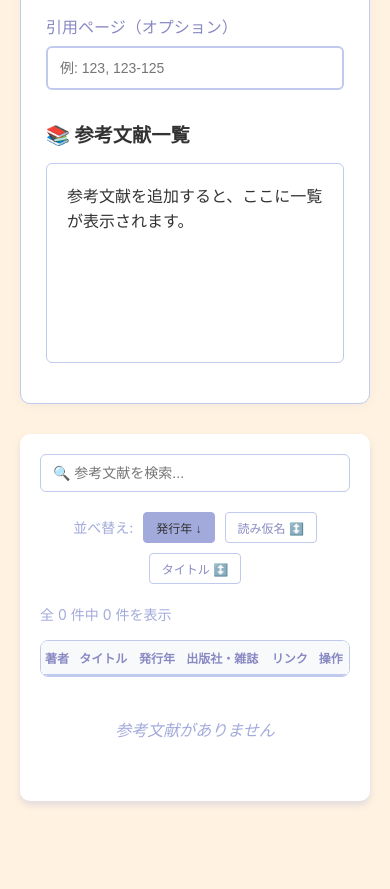
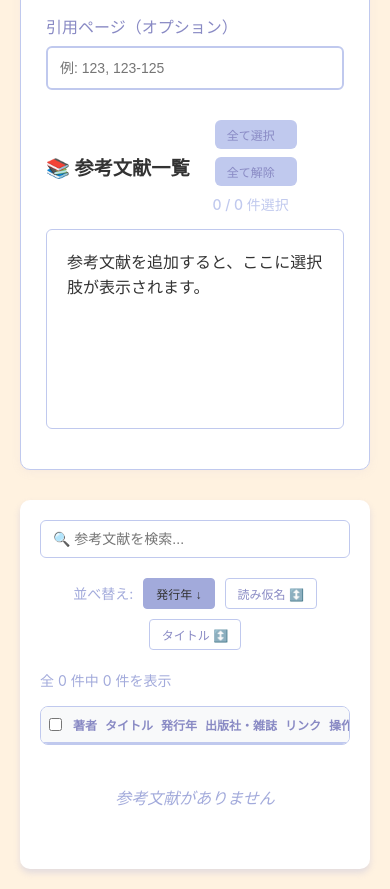
Before and after one commit to yuto-0315/reference-app, a React app: page / in a window 390 px wide. Shown: the part 2740-3629 px from the top of the page. Before the commit the page ends 3561 px from the top, so only its background shows below. Built offline with nearby package versions, Linux system fonts and the light colour scheme.

Commit message:
Deploy: Update reference app

```diff
--- a/src/App.js
+++ b/src/App.js
@@ -18,6 +18,7 @@ function App() {
   const [alert, setAlert] = useState(null);
   const [toastMessage, setToastMessage] = useState('');
   const [showFormatGuide, setShowFormatGuide] = useState(false);
+  const [checkedReferences, setCheckedReferences] = useState(new Set());
 
   // ローカルストレージから自動読み込み（重複除去付き）
   useEffect(() => {
@@ -70,6 +71,11 @@ function App() {
   const deleteReference = (id) => {
     if (window.confirm('この参考文献を削除しますか？')) {
       setReferences(prev => prev.filter(ref => ref.id !== id));
+      setCheckedReferences(prev => {
+        const newSet = new Set(prev);
+        newSet.delete(id);
+        return newSet;
+      });
       if (selectedReference && selectedReference.id === id) {
         setSelectedReference(null);
       }
@@ -182,6 +188,31 @@ function App() {
     }
   };
 
+  // チェック状態の管理
+  const toggleReferenceCheck = (referenceId) => {
+    setCheckedReferences(prev => {
+      const newSet = new Set(prev);
+      if (newSet.has(referenceId)) {
+        newSet.delete(referenceId);
+      } else {
+        newSet.add(referenceId);
+      }
+      return newSet;
+    });
+  };
+
+  const toggleAllReferences = (checked) => {
+    if (checked) {
+      setCheckedReferences(new Set(references.map(ref => ref.id)));
+    } else {
+      setCheckedReferences(new Set());
+    }
+  };
+
+  const getCheckedReferences = () => {
+    return references.filter(ref => checkedReferences.has(ref.id));
+  };
+
   return (
     <div className="app">
       <header className="header">
@@ -234,7 +265,10 @@ function App() {
         <div className="preview-section">
           <PreviewSection
             references={references}
+            checkedReferences={checkedReferences}
             onCopy={copyToClipboard}
+            onToggleCheck={toggleReferenceCheck}
+            onToggleAll={toggleAllReferences}
           />
         </div>
       </div>
@@ -244,6 +278,8 @@ function App() {
         onEdit={setSelectedReference}
         onDelete={deleteReference}
         onCopy={copyToClipboard}
+        onToggleCheck={toggleReferenceCheck}
+        checkedReferences={checkedReferences}
       />
 
       <FormatGuideModal
--- a/src/components/PreviewSection.js
+++ b/src/components/PreviewSection.js
@@ -1,17 +1,26 @@
 import React, { useState } from 'react';
-import { formatReference, formatCitation } from '../utils/formatters';
+import { formatReference, formatCitation, migrateReferenceData } from '../utils/formatters';
 
-const PreviewSection = ({ references, onCopy }) => {
+const PreviewSection = ({ references, checkedReferences, onCopy, onToggleCheck, onToggleAll }) => {
   const [citationPage, setCitationPage] = useState('');
   const [selectedRef, setSelectedRef] = useState('');
 
-  // 著者名でソート（日本語文献は五十音順、英語文献はアルファベット順）
-  const sortedReferences = [...references].sort((a, b) => {
+  // チェックされた参考文献のみを取得し、著者名でソート
+  const getCheckedReferences = () => {
+    return references
+      .filter(ref => checkedReferences.has(ref.id))
+      .map(ref => migrateReferenceData(ref));
+  };
+
+  const sortedReferences = [...getCheckedReferences()].sort((a, b) => {
     const getAuthorName = (ref) => {
       if (ref.type === 'translation') {
         return ref.originalAuthorLastName || '';
       }
-      return ref.authorLastName || ref.composer || ref.organization || '';
+      if (ref.authors && ref.authors.length > 0) {
+        return ref.authors[0].lastName || '';
+      }
+      return ref.composer || ref.organization || '';
     };
 
     const authorA = getAuthorName(a);
@@ -29,7 +38,8 @@ const PreviewSection = ({ references, onCopy }) => {
   const generateCitation = () => {
     const ref = references.find(r => r.id === selectedRef);
     if (!ref) return '';
-    return formatCitation(ref, citationPage);
+    const migratedRef = migrateReferenceData(ref);
+    return formatCitation(migratedRef, citationPage);
   };
 
   return (
@@ -49,15 +59,18 @@ const PreviewSection = ({ references, onCopy }) => {
             onChange={(e) => setSelectedRef(e.target.value)}
           >
             <option value="">選択してください</option>
-            {references.map(ref => (
+            {references.map(ref => {
+              const migratedRef = migrateReferenceData(ref);
+              const authorName = migratedRef.authors && migratedRef.authors.length > 0
+                ? `${migratedRef.authors[0].lastName}${migratedRef.authors[0].firstName}`
+                : migratedRef.composer || migratedRef.organization || 'タイトルなし';
+
+              return (
                 <option key={ref.id} value={ref.id}>
-                {(ref.authorLastName && ref.authorFirstName) ?
-                  `${ref.authorLastName}${ref.authorFirstName}` :
-                  (ref.originalAuthorLastName && ref.originalAuthorFirstName) ?
-                    `${ref.originalAuthorLastName}${ref.originalAuthorFirstName}` :
-                    ref.composer || ref.organization || 'タイトルなし'} - {ref.title}
+                  {authorName} - {ref.title}
                 </option>
-            ))}
+              );
+            })}
           </select>
         </div>
 
@@ -89,15 +102,67 @@ const PreviewSection = ({ references, onCopy }) => {
 
       {/* 参考文献一覧 */}
       <div>
-        <h3 style={{ fontSize: '1.2rem', marginBottom: '15px', color: '#333' }}>
+        <div style={{ display: 'flex', alignItems: 'center', gap: '15px', marginBottom: '15px' }}>
+          <h3 style={{ fontSize: '1.2rem', margin: 0, color: '#333' }}>
             📚 参考文献一覧
           </h3>
+          <div className="reference-list-controls">
+            <button
+              className="btn btn-small btn-secondary"
+              onClick={() => onToggleAll(true)}
+              disabled={references.length === 0}
+            >
+              全て選択
+            </button>
+            <button
+              className="btn btn-small btn-secondary"
+              onClick={() => onToggleAll(false)}
+              disabled={checkedReferences.size === 0}
+            >
+              全て解除
+            </button>
+            <span className="reference-count">
+              {checkedReferences.size} / {references.length} 件選択
+            </span>
+          </div>
+        </div>
 
         {references.length === 0 ? (
           <div className="preview-area">
-            参考文献を追加すると、ここに一覧が表示されます。
+            参考文献を追加すると、ここに選択肢が表示されます。
           </div>
         ) : (
+          <>
+            {/* 参考文献リスト（チェックボックス付き） */}
+            <div className="reference-checklist">
+              {references.map(ref => {
+                const migratedRef = migrateReferenceData(ref);
+                const authorName = migratedRef.authors && migratedRef.authors.length > 0
+                  ? `${migratedRef.authors[0].lastName}${migratedRef.authors[0].firstName}`
+                  : migratedRef.composer || migratedRef.organization || 'タイトルなし';
+
+                return (
+                  <div key={ref.id} className="reference-check-item">
+                    <label className="reference-checkbox-label">
+                      <input
+                        type="checkbox"
+                        checked={checkedReferences.has(ref.id)}
+                        onChange={() => onToggleCheck(ref.id)}
+                        className="reference-checkbox"
+                      />
+                      <div className="reference-info">
+                        <div className="reference-author">{authorName}</div>
+                        <div className="reference-title">{ref.title}</div>
+                        <div className="reference-year">{ref.year}年</div>
+                      </div>
+                    </label>
+                  </div>
+                );
+              })}
+            </div>
+
+            {/* プレビュー */}
+            {checkedReferences.size > 0 ? (
               <>
                 <div className="preview-area">
                   {generateReferenceList()}
@@ -106,8 +171,14 @@ const PreviewSection = ({ references, onCopy }) => {
                   className="btn btn-success"
                   onClick={() => onCopy(generateReferenceList(), '参考文献一覧をコピーしました')}
                 >
-              📋 参考文献一覧をコピー
+                  📋 選択した参考文献一覧をコピー ({checkedReferences.size}件)
                 </button>
+              </>
+            ) : (
+              <div className="preview-area">
+                参考文献にチェックを入れると、ここに一覧が表示されます。
+              </div>
+            )}
           </>
         )}
       </div>
--- a/src/components/ReferenceTable.js
+++ b/src/components/ReferenceTable.js
@@ -1,7 +1,7 @@
 import React, { useState, useMemo } from 'react';
 import { formatCitation, formatReference, migrateReferenceData } from '../utils/formatters';
 
-const ReferenceTable = ({ references, onEdit, onDelete, onCopy }) => {
+const ReferenceTable = ({ references, onEdit, onDelete, onCopy, onToggleCheck, checkedReferences }) => {
   const [searchTerm, setSearchTerm] = useState('');
   const [sortBy, setSortBy] = useState('year'); // 'year', 'reading', 'title'
   const [sortOrder, setSortOrder] = useState('desc'); // 'asc', 'desc'
@@ -134,6 +134,28 @@ const ReferenceTable = ({ references, onEdit, onDelete, onCopy }) => {
         <table className="reference-table">
           <thead>
             <tr>
+              <th style={{ width: '40px', textAlign: 'center' }}>
+                <input
+                  type="checkbox"
+                  checked={checkedReferences.size > 0 && checkedReferences.size === references.length}
+                  onChange={(e) => {
+                    if (e.target.checked) {
+                      references.forEach(ref => {
+                        if (!checkedReferences.has(ref.id)) {
+                          onToggleCheck(ref.id);
+                        }
+                      });
+                    } else {
+                      references.forEach(ref => {
+                        if (checkedReferences.has(ref.id)) {
+                          onToggleCheck(ref.id);
+                        }
+                      });
+                    }
+                  }}
+                  title="全て選択/解除"
+                />
+              </th>
               <th>著者</th>
               <th>タイトル</th>
               <th>発行年</th>
@@ -147,6 +169,13 @@ const ReferenceTable = ({ references, onEdit, onDelete, onCopy }) => {
               const migratedRef = migrateReferenceData(ref);
               return (
                 <tr key={ref.id}>
+                  <td style={{ textAlign: 'center' }}>
+                    <input
+                      type="checkbox"
+                      checked={checkedReferences.has(ref.id)}
+                      onChange={() => onToggleCheck(ref.id)}
+                    />
+                  </td>
                   <td className="author-cell">
                     <div className="author-name">
                       {migratedRef.authors?.map((author, index) => (
--- a/src/styles.css
+++ b/src/styles.css
@@ -1087,21 +1087,104 @@ body {
   color: var(--color-text-onSurface);
 }
 
+/* 参考文献一覧のチェックボックス機能 */
+.reference-list-controls {
+  display: flex;
+  align-items: center;
+  gap: 10px;
+  flex-wrap: wrap;
+}
+
+.reference-count {
+  font-size: 14px;
+  color: var(--color-text-muted);
+  font-weight: 500;
+}
+
+.reference-checklist {
+  max-height: 400px;
+  overflow-y: auto;
+  border: 1px solid var(--color-border-primary);
+  border-radius: 6px;
+  padding: 10px;
+  margin-bottom: 15px;
+  background-color: var(--color-surface);
+}
+
+.reference-check-item {
+  margin-bottom: 8px;
+  padding: 0;
+}
+
+.reference-check-item:last-child {
+  margin-bottom: 0;
+}
+
+.reference-checkbox-label {
+  display: flex;
+  align-items: flex-start;
+  gap: 12px;
+  padding: 10px;
+  border-radius: 4px;
+  cursor: pointer;
+  transition: background-color 0.2s ease;
+}
+
+.reference-checkbox-label:hover {
+  background-color: var(--color-surfaceHover);
+}
+
+.reference-checkbox {
+  margin: 0;
+  transform: scale(1.2);
+  accent-color: var(--color-primary);
+  cursor: pointer;
+  flex-shrink: 0;
+  margin-top: 2px;
+}
+
+.reference-info {
+  flex-grow: 1;
+  min-width: 0;
+}
+
+.reference-author {
+  font-weight: 600;
+  color: var(--color-text-onSurface);
+  font-size: 14px;
+  margin-bottom: 2px;
+}
+
+.reference-title {
+  color: var(--color-text-secondary);
+  font-size: 13px;
+  line-height: 1.4;
+  margin-bottom: 2px;
+  word-break: break-word;
+}
+
+.reference-year {
+  color: var(--color-text-muted);
+  font-size: 12px;
+}
+
 /* モバイル対応 */
 @media (max-width: 768px) {
-  .toast {
-    top: 10px;
-    right: 10px;
-    left: 10px;
-    transform: translateY(-100%);
+  .reference-list-controls {
+    flex-direction: column;
+    align-items: stretch;
+    gap: 8px;
   }
 
-  .toast-show {
-    transform: translateY(0);
+  .reference-list-controls .btn {
+    width: 100%;
   }
 
-  .toast-content {
-    min-width: auto;
-    max-width: none;
+  .reference-count {
+    text-align: center;
+  }
+
+  .reference-checklist {
+    max-height: 300px;
   }
 }
```
Also changed, not shown: 1 other file (tests, documents, lock files or other folders). Lines whose indentation alone changed are shown as unchanged.
